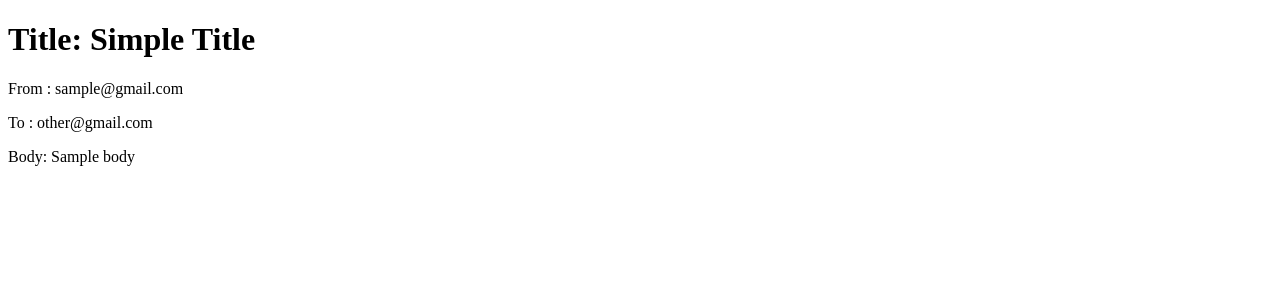
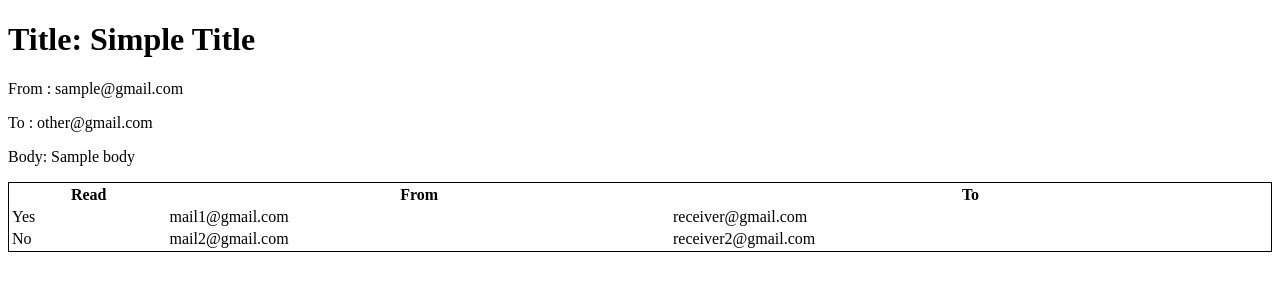
Before and after one commit to miguelpantoja89/Angular, an Angular app: page / in a window 1280 px wide. Shown: the top 300 px of the page. Built offline with nearby package versions, Linux system fonts and the light colour scheme.

Commit message:
added mail-list component

```diff
--- a/src/app/app.component.html
+++ b/src/app/app.component.html
@@ -1,2 +1,3 @@
 <router-outlet></router-outlet>
 <app-mail></app-mail>
+<app-mail-list></app-mail-list>
--- a/src/app/app.module.ts
+++ b/src/app/app.module.ts
@@ -4,11 +4,13 @@ import { NgModule } from '@angular/core';
 import { AppRoutingModule } from './app-routing.module';
 import { AppComponent } from './app.component';
 import { MailComponent } from './components/mail/mail.component';
+import { MailListComponent } from './components/mail-list/mail-list.component';
 
 @NgModule({
   declarations: [
     AppComponent,
-    MailComponent
+    MailComponent,
+    MailListComponent
   ],
   imports: [
     BrowserModule,
--- /dev/null
+++ b/src/app/components/mail-list/mail-list.component.html
@@ -0,0 +1,15 @@
+<table style="width: 100%; border: 1px solid black;">
+    <tr>
+        <th>Read</th>
+        <th>From</th>
+        <th>To</th>
+    </tr>
+    <tr *ngFor="let mail of mails">
+        <td>
+            <div *ngIf="mail.read">Yes</div>
+            <div *ngIf="!mail.read">No</div>
+        </td>
+        <td>{{mail.from}}</td>
+        <td>{{mail.to}}</td>
+    </tr>
+</table>
--- /dev/null
+++ b/src/app/components/mail-list/mail-list.component.ts
@@ -0,0 +1,34 @@
+import { Component, OnInit } from '@angular/core';
+
+@Component({
+  selector: 'app-mail-list',
+  templateUrl: './mail-list.component.html',
+  styleUrls: ['./mail-list.component.scss']
+})
+export class MailListComponent implements OnInit {
+
+  mails : any[];
+  constructor() {
+    const mail1 = {
+      title: "Title 1",
+      body: `Body 1,Body 1,Body 1,Body 1,Body 1,Body 1,Body 1,Body 1,Body 1,Body 1,Body 1`,
+      from: 'mail1@gmail.com',
+      to: 'receiver@gmail.com',
+      read: true,
+    };
+    const mail2 = {
+      title: "Title 2",
+      body: `Body 2,Body 2,Body 2,Body 1,Body 1,Body 1,Body 1,Body 1,Body 1,Body 1,Body 1`,
+      from: 'mail2@gmail.com',
+      to: 'receiver2@gmail.com',
+      read: false,
+    };
+    this.mails = [];
+    this.mails.push(mail1);
+    this.mails.push(mail2);
+  }
+
+  ngOnInit(): void {
+  }
+
+}
```
Also changed, not shown: src/app/components/mail-list/mail-list.component.scss (added), 1 other file (tests, documents, lock files or other folders).
